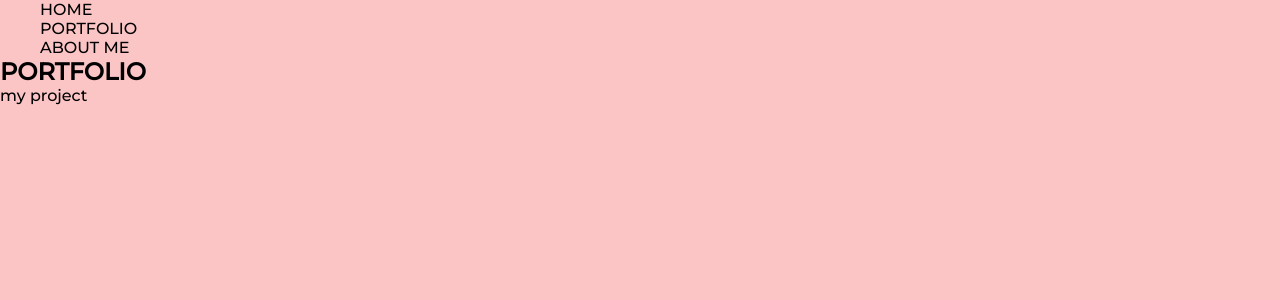
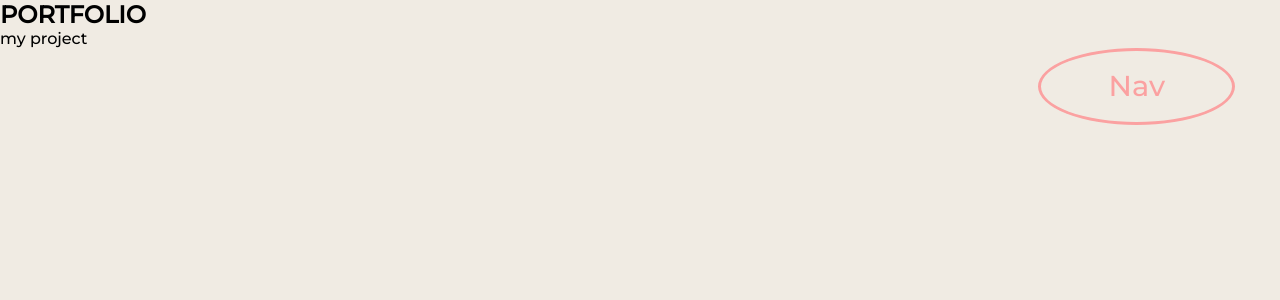
Before and after one commit to timemash24/my_projects, a React (Create React App) app: page /portfolio in a window 1280 px wide. Shown: the top 300 px of the page. Built offline with nearby package versions, Linux system fonts and the light colour scheme.

Commit message:
Update css styles and navbar actions

```diff
--- a/src/components/Nav.js
+++ b/src/components/Nav.js
@@ -1,19 +1,73 @@
-import { Link } from 'react-router-dom';
+import { motion } from 'framer-motion';
+import { useEffect, useState } from 'react';
+import { Link, useLocation } from 'react-router-dom';
+import styles from '../css/Nav.module.css';
+
+let currentPath = '';
 
 function Nav() {
+  let location = useLocation();
+
+  const routes = [
+    { pathname: '/', name: 'HOME' },
+    { pathname: '/portfolio', name: 'PORTFOLIO' },
+    { pathname: '/about_me', name: 'ABOUT ME' },
+  ];
+
+  const transition = {
+    duration: 0.7,
+    ease: [0.43, 0.13, 0.23, 0.96],
+  };
+  const variants = {
+    exit: { y: '-10%', opacity: 0, transition },
+    enter: {
+      y: '0%',
+      opacity: 1,
+      transition,
+    },
+  };
+
+  const [visible, setVisible] = useState(false);
+  const [curPage, setCurPage] = useState([]);
+
+  const onMouseOverNav = () => {
+    setVisible(!visible);
+  };
+
+  const onMouseOverMenu = () => {
+    setVisible(true);
+  };
+  const onMouseOut = () => {
+    setVisible(false);
+  };
+
+  useEffect(() => {
+    setCurPage(location.pathname);
+  });
+
   return (
-    <div>
-      <ul>
-        <li>
-          <Link to="/">HOME</Link>
-        </li>
-        <li>
-          <Link to="/portfolio">PORTFOLIO</Link>
-        </li>
-        <li>
-          <Link to="/about_me">ABOUT ME</Link>
-        </li>
-      </ul>
+    <div className={styles.navbar}>
+      <button onMouseOver={onMouseOverNav}>Nav</button>
+      {visible ? (
+        <motion.ul key="nav" variants={variants} initial="exit" animate="enter">
+          <div>
+            {routes.map((route) => {
+              if (route.pathname !== curPage) {
+                return (
+                  <Link key={route.name.toLowerCase()} to={route.pathname}>
+                    <motion.li
+                      onMouseOver={onMouseOverMenu}
+                      onMouseOut={onMouseOut}
+                    >
+                      {route.name}
+                    </motion.li>
+                  </Link>
+                );
+              }
+            })}
+          </div>
+        </motion.ul>
+      ) : null}
     </div>
   );
 }
--- a/src/css/AboutMe.module.css
+++ b/src/css/AboutMe.module.css
@@ -22,7 +22,7 @@
 
 .about_title {
   text-align: center;
-  margin: 1.5em 0;
+  margin: 4em 0 1em;
   font-size: 3em;
 }
 
--- a/src/css/Nav.module.css
+++ b/src/css/Nav.module.css
@@ -1,2 +1,50 @@
 .navbar {
+  position: absolute;
+  right: 0;
+  top: 3rem;
+  width: 12.3rem;
+  height: 12rem;
+  display: flex;
+  flex-direction: column;
+  justify-content: center;
+  align-items: flex-end;
+  margin-right: 1rem;
+  font-size: 1.5rem;
+  color: var(--pink-color);
 }
+
+.navbar button {
+  position: absolute;
+  right: 0;
+  top: 0;
+  border: solid 3px;
+  border-radius: 50%;
+  text-align: center;
+  line-height: 4.3rem;
+  margin-right: 1em;
+  width: 100%;
+  font-size: 1.2em;
+  color: var(--pink-color);
+  cursor: pointer;
+}
+
+.navbar button:hover {
+  color: var(--green-color);
+  font-weight: bold;
+}
+.navbar ul {
+  width: 100%;
+  margin: 6rem 2rem 0;
+  padding: 0;
+  text-align: center;
+}
+
+.navbar li {
+  padding: 0 0.5em 0.7em;
+  cursor: pointer;
+}
+
+.navbar li:hover {
+  color: var(--green-color);
+  font-size: bold;
+}
--- a/src/css/Portfolio.module.css
+++ b/src/css/Portfolio.module.css
@@ -2,7 +2,7 @@
   position: absolute;
   display: flex;
   flex-direction: column;
-  background-color: var(--light-pink-color);
+  background-color: #f0ebe3;
   width: 100%;
   height: 100vh;
 }
--- a/src/css/Transition.css
+++ b/src/css/Transition.css
@@ -1,113 +1,3 @@
 body {
   overflow: hidden;
 }
-
-.route-section {
-  position: absolute;
-  width: 100%;
-  top: 0;
-  left: 0;
-  transition: all 1s ease-in-out;
-}
-
-/* .route-section.fade-enter-done {
-  position: relative;
-} */
-
-/* .wrapper {
-  transition: all 0.5s ease-in-out;
-}
-
-.home {
-  background-color: var(--green-color);
-  color: var(--pink-color);
-}
-
-.portfolio {
-  background-color: var(--light-pink-color);
-  color: black;
-}
-
-.about_me {
-  background-color: var(--purple-color);
-  color: black;
-} */
-
-/* Fade */
-.fade {
-  position: absolute;
-  transition: all 1s ease-in-out;
-}
-.fade-enter {
-  position: absolute;
-  opacity: 0;
-  /* transform: translate3d(100%, 0, 0); */
-}
-.fade-enter-active {
-  opacity: 1;
-  /* transform: translate3d(0, 0, 0); */
-  transition: opacity 600ms ease-in-out;
-}
-.fade-exit {
-  position: absolute;
-  opacity: 1;
-  /* transform: translate3d(0, 0, 0); */
-}
-.fade-exit-active {
-  position: absolute;
-  opacity: 0;
-  /* transform: translate3d(-50%, 0, 0); */
-  transition: opacity 600ms ease-in-out;
-}
-
-.slide-appear,
-.slide-enter {
-  z-index: 1;
-  opacity: 0.9;
-  /* transform: scale(1.1); */
-  transform: translate3d(100%, 0, 0);
-}
-.slide-appear-active,
-.slide-enter.slide-enter-active {
-  opacity: 1;
-  transform: translate3d(0, 0, 0);
-  transition: all 500ms;
-}
-.slide-exit {
-  opacity: 1;
-  transform: translate3d(-100%, 0, 0);
-  /* transition: opacity 700ms, transform 3s; */
-}
-.slide-exit.slide-exit-active {
-  opacity: 0.9;
-  transition: all 700ms;
-}
-
-/* Slider */
-
-.page-slider {
-  position: absolute;
-  transition: all 1s ease-in-out;
-}
-.page-slider-enter {
-  position: absolute;
-  opacity: 0;
-  transform: translate3d(100%, 0, 0);
-}
-.page-slider-enter-active {
-  position: absolute;
-  opacity: 1;
-  transform: translate3d(0, 0, 0);
-  transition: all 800ms ease-in-out;
-}
-.page-slider-exit {
-  position: absolute;
-  opacity: 1;
-  transform: translate3d(0, 0, 0);
-}
-.page-slider-exit-active {
-  position: absolute;
-  opacity: 0;
-  transform: translate3d(-100%, 0, 0);
-  transition: all 800ms ease-in-out;
-}
--- a/src/routes/AboutMe.js
+++ b/src/routes/AboutMe.js
@@ -1,5 +1,5 @@
 import { motion } from 'framer-motion';
-import { useState, useEffect } from 'react';
+import { useState } from 'react';
 import Nav from '../components/Nav';
 import styles from '../css/AboutMe.module.css';
 
```
Also changed, not shown: src/App.css (deleted, +0 -38 lines), src/logo.svg (deleted), 1 other file (tests, documents, lock files or other folders).
